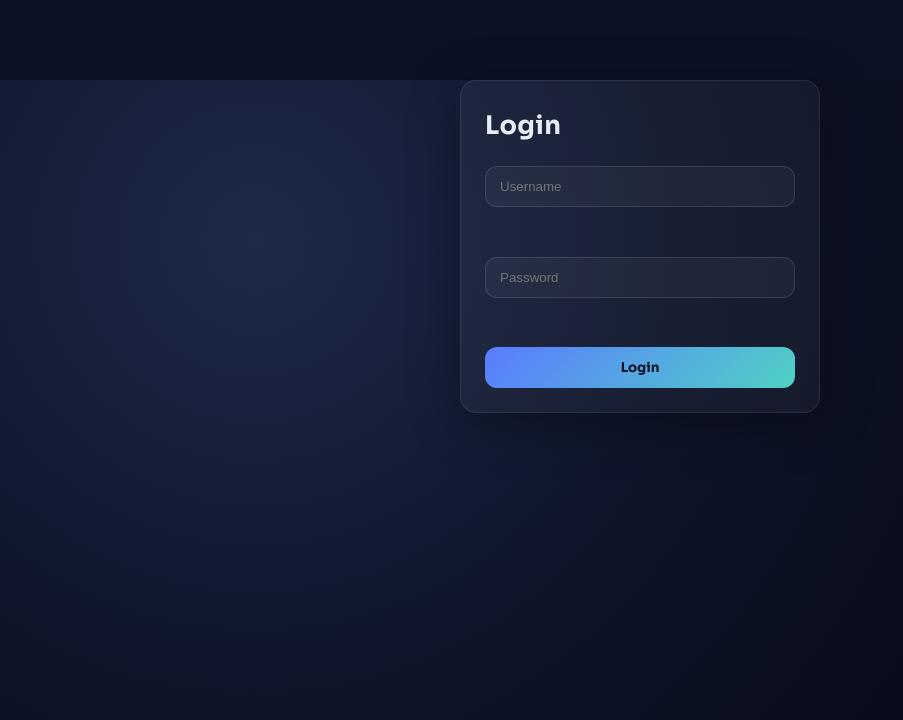
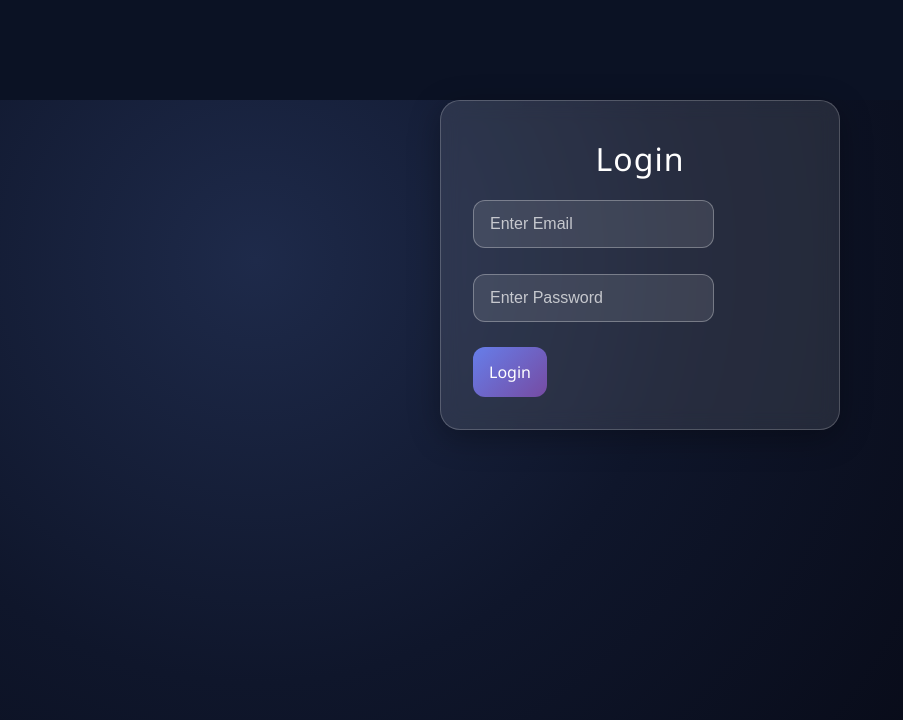
Before and after one commit to abhinav2605/NewsDashboard, a React (Vite) app in the folder NewsDashboard/: page / in a window 1280 px wide. Shown: the top 720 px of the page, without its empty margins (0-903 px from the left). Built offline with nearby package versions, Linux system fonts and the light colour scheme.

Commit message:
Integrate Supabase for authentication; update login component and styles

```diff
--- a/NewsDashboard/package.json
+++ b/NewsDashboard/package.json
@@ -10,6 +10,7 @@
     "preview": "vite preview"
   },
   "dependencies": {
+    "@supabase/supabase-js": "^2.104.1",
     "axios": "^1.13.5",
     "react": "^19.2.0",
     "react-dom": "^19.2.0",
--- a/NewsDashboard/src/components/Authentication/login.css
+++ b/NewsDashboard/src/components/Authentication/login.css
@@ -1,42 +1,64 @@
 .login {
   display: flex;
   flex-direction: column;
-  gap: 12px;
-  width: min(360px, 90vw);
-  margin: 80px auto;
-  padding: 24px;
-  border-radius: 16px;
-  background: rgba(255, 255, 255, 0.04);
-  border: 1px solid rgba(255, 255, 255, 0.08);
-  box-shadow: 0 10px 50px rgba(0, 0, 0, 0.35);
+  gap: 16px;
+  width: min(400px, 90vw);
+  margin: 100px auto;
+  padding: 32px;
+  border-radius: 20px;
+  background: rgba(255, 255, 255, 0.1);
+  border: 1px solid rgba(255, 255, 255, 0.2);
+  backdrop-filter: blur(10px);
+  box-shadow: 0 8px 32px rgba(0, 0, 0, 0.3);
+  color: #ffffff;
+  font-family: 'Segoe UI', Tahoma, Geneva, Verdana, sans-serif;
 }
 
-.login h1 {
-  margin: 0 0 8px;
-  font-size: 1.6rem;
-  letter-spacing: 0.4px;
+.login h2 {
+  margin: 0;
+  font-size: 2rem;
+  font-weight: 300;
+  text-align: center;
+  letter-spacing: 1px;
 }
 
 .login input {
-  padding: 12px 14px;
+  padding: 14px 16px;
   border-radius: 12px;
-  border: 1px solid rgba(255, 255, 255, 0.12);
-  background: rgba(255, 255, 255, 0.04);
-  color: #f4f6fb;
+  border: 1px solid rgba(255, 255, 255, 0.3);
+  background: rgba(255, 255, 255, 0.1);
+  color: #ffffff;
+  font-size: 1rem;
+  outline: none;
+  transition: border-color 0.3s ease;
+}
+
+.login input::placeholder {
+  color: rgba(255, 255, 255, 0.7);
+}
+
+.login input:focus {
+  border-color: rgba(255, 255, 255, 0.8);
 }
 
 .login button {
-  padding: 12px 14px;
+  padding: 14px 16px;
   border-radius: 12px;
   border: none;
-  background: linear-gradient(135deg, #5a7bff 0%, #4fd1c5 100%);
-  color: #0b1224;
-  font-weight: 700;
+  background: linear-gradient(135deg, #667eea 0%, #764ba2 100%);
+  color: #ffffff;
+  font-size: 1rem;
+  font-weight: 500;
   cursor: pointer;
-  transition: transform 0.15s ease, box-shadow 0.2s ease;
+  transition: transform 0.2s ease, box-shadow 0.2s ease;
 }
 
 .login button:hover {
-  transform: translateY(-1px);
-  box-shadow: 0 14px 35px rgba(79, 209, 197, 0.25);
+  transform: translateY(-2px);
+  box-shadow: 0 10px 25px rgba(102, 126, 234, 0.4);
 }
+
+.login button:disabled {
+  opacity: 0.6;
+  cursor: not-allowed;
+}
--- a/NewsDashboard/src/components/Authentication/login.jsx
+++ b/NewsDashboard/src/components/Authentication/login.jsx
@@ -1,23 +1,124 @@
 import React, { useState } from 'react';
 import { useNavigate } from 'react-router-dom';
 import './login.css';
+import { supabase } from "../../lib/supabase";
 
-export default function Login() {
-    const navigate = useNavigate();
-    const [username, setUsername] = useState("");
-    const [password, setPassword] = useState("");
-    const handleSubmit =(e)=>{
-        e.preventDefault();
-        if(username == "admin" && password == "1234")
-        {
-            navigate('/dashboard');
-        }
+function Login() {
+  const [email, setEmail] = useState("");
+  const [password, setPassword] = useState("");
+  const [loading, setLoading] = useState(false);
+  const navigate = useNavigate();
+
+  const handleLogin = async (e) => {
+    e.preventDefault();
+
+    if (!email || !password) {
+      alert("Please enter email and password");
+      return;
     }
 
-    return (<div className='login'>
-        <h1>Login</h1>
-        <input type="text" placeholder='Username' value={username} onChange={(e)=>setUsername(e.target.value)} /><br/>
-        <input type="password" placeholder='Password' value={password} onChange={(e)=>setPassword(e.target.value)} /><br/>
-        <button type='submit' onClick={handleSubmit}>Login</button>
-        </div>)
+    try {
+      setLoading(true);
+
+
+
+      const { data, error } = await supabase.auth.signInWithPassword({
+        email,
+        password,
+      });
+
+      if (error) {
+        alert(error.message);
+        return;
+      }
+
+      console.log("Login Success:", data);
+
+      // session user
+      const user = data?.user;
+
+      if (!user) {
+        alert("User not found");
+        return;
+      }
+
+      // Optional: fetch role from profiles table
+      const { data: profile, error: profileError } = await supabase
+        .from("profiles")
+        .select("role")
+        .eq("id", user.id)
+        .single();
+
+      if (profileError) {
+        console.log(profileError.message);
+      }
+
+      if (profile?.role === "admin") {
+        alert("Welcome Admin");
+        // navigate("/admin-dashboard");
+      } else {
+        alert("Welcome User");
+        navigate("/dashboard");
+      }
+
+    } catch (err) {
+      console.log(err);
+      alert("Something went wrong");
+    } finally {
+      setLoading(false);
+    }
+  };
+
+  return (
+    <div className="login">
+      <h2>Login</h2>
+
+      <form onSubmit={handleLogin}>
+        <input
+          type="email"
+          placeholder="Enter Email"
+          value={email}
+          onChange={(e) => setEmail(e.target.value)}
+        />
+
+        <br /><br />
+
+        <input
+          type="password"
+          placeholder="Enter Password"
+          value={password}
+          onChange={(e) => setPassword(e.target.value)}
+        />
+
+        <br /><br />
+
+        <button type="submit" disabled={loading}>
+          {loading ? "Logging in..." : "Login"}
+        </button>
+      </form>
+    </div>
+  );
 }
+
+export default Login;
+
+
+// export default function Login() {
+//     const navigate = useNavigate();
+//     const [username, setUsername] = useState("");
+//     const [password, setPassword] = useState("");
+//     const handleSubmit =(e)=>{
+//         e.preventDefault();
+//         if(username == "admin" && password == "1234")
+//         {
+//             navigate('/dashboard');
+//         }
+//     }
+
+//     return (<div className='login'>
+//         <h1>Login</h1>
+//         <input type="text" placeholder='Username' value={username} onChange={(e)=>setUsername(e.target.value)} /><br/>
+//         <input type="password" placeholder='Password' value={password} onChange={(e)=>setPassword(e.target.value)} /><br/>
+//         <button type='submit' onClick={handleSubmit}>Login</button>
+//         </div>)
+// }
--- a/NewsDashboard/src/components/Dashboard/dashboard.jsx
+++ b/NewsDashboard/src/components/Dashboard/dashboard.jsx
@@ -131,9 +131,6 @@ const Dashboard = () => {
                 </div>
 
             )}
-            <div className="news-grid">
-                    aBHI
-                </div>
 
             <div className="pagination">
                 <button className="ghost-btn" onClick={handlePrevPage} disabled={page === 0}>
--- /dev/null
+++ b/NewsDashboard/src/lib/supabase.js
@@ -0,0 +1,9 @@
+import { createClient } from "@supabase/supabase-js";
+
+const supabaseUrl = "https://dcoetyabmrpmfrzntryu.supabase.co";
+const supabaseAnonKey = "eyJhbGciOiJIUzI1NiIsInR5cCI6IkpXVCJ9.eyJpc3MiOiJzdXBhYmFzZSIsInJlZiI6ImRjb2V0eWFibXJwbWZyem50cnl1Iiwicm9sZSI6ImFub24iLCJpYXQiOjE3NzcxODYwNTcsImV4cCI6MjA5Mjc2MjA1N30.SPlGS9TDDRNRJmxdn7H34yaaEdKZW_E6aX7Rpn-jwvE";
+
+export const supabase = createClient(
+  supabaseUrl,
+  supabaseAnonKey
+);
```
Also changed, not shown: 1 other file (tests, documents, lock files or other folders).
